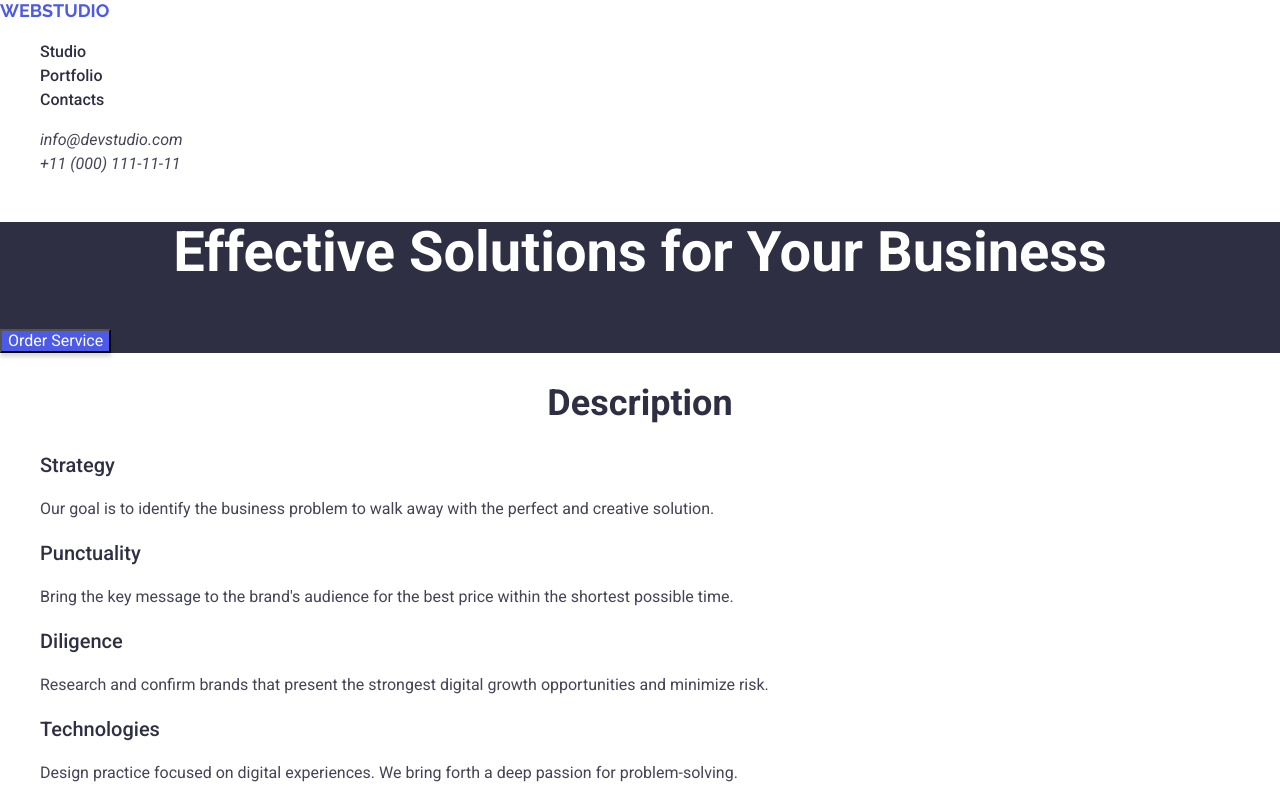
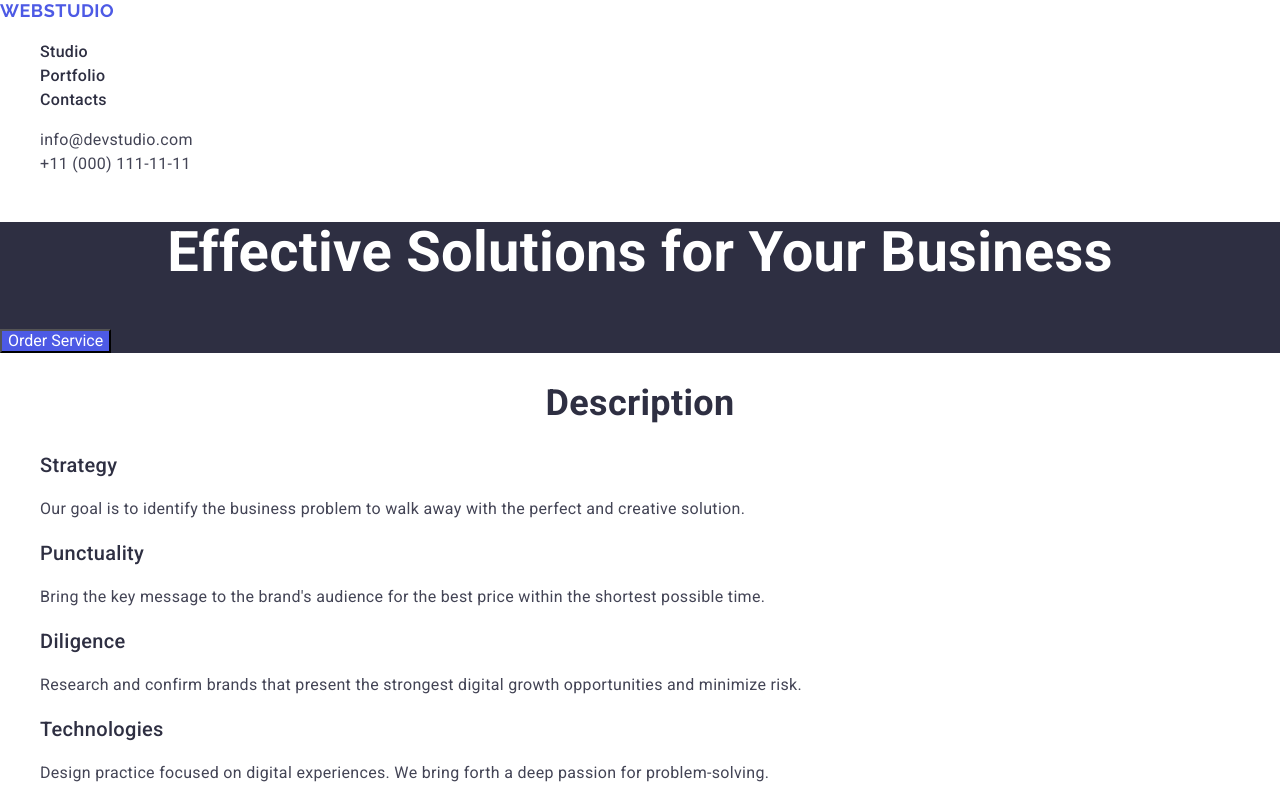
Before and after one commit to gapeevbachmut/goit-markup-hw-02, a plain HTML site: page index.html in a window 1280 px wide. Shown: the top 800 px of the page. Drawn offline with nearby package versions, Linux system fonts and the light colour scheme.

Commit message:
first attempt

```diff
--- a/css/styles.css
+++ b/css/styles.css
@@ -1,9 +1,9 @@
 body {
-  font-family: 'roboto', 'raleway', sans-serif;
+  font-family: 'roboto', sans-serif;
   font-weight: 400;
   font-size: 16px;
   line-height: 1.5;
-  letter-spacing: 2%;
+  letter-spacing: 0.02em;
   color: #434455;
   background-color: #fff;
 }
@@ -36,7 +36,6 @@ h3 {
 }
 button {
   cursor: pointer;
-  box-shadow: 0 4px 4px 0 rgba(0, 0, 0, 0.15);
   background: #4d5ae5;
   color: white;
 }
@@ -55,7 +54,7 @@ footer {
   font-weight: 700;
   font-size: 18px;
   line-height: 1.16667;
-  letter-spacing: 3%;
+  letter-spacing: 0.03em;
   text-transform: uppercase;
   color: #4d5ae5;
 }
@@ -63,10 +62,13 @@ footer {
   font-weight: 500;
   color: #2e2f42;
 }
-.nav-link:hover {
+.nav-link:hover,
+.nav-link:focus {
   color: #404bbf;
 }
-
+.address {
+  font-style: normal;
+}
 .address-link {
   color: #434455;
 }
```
